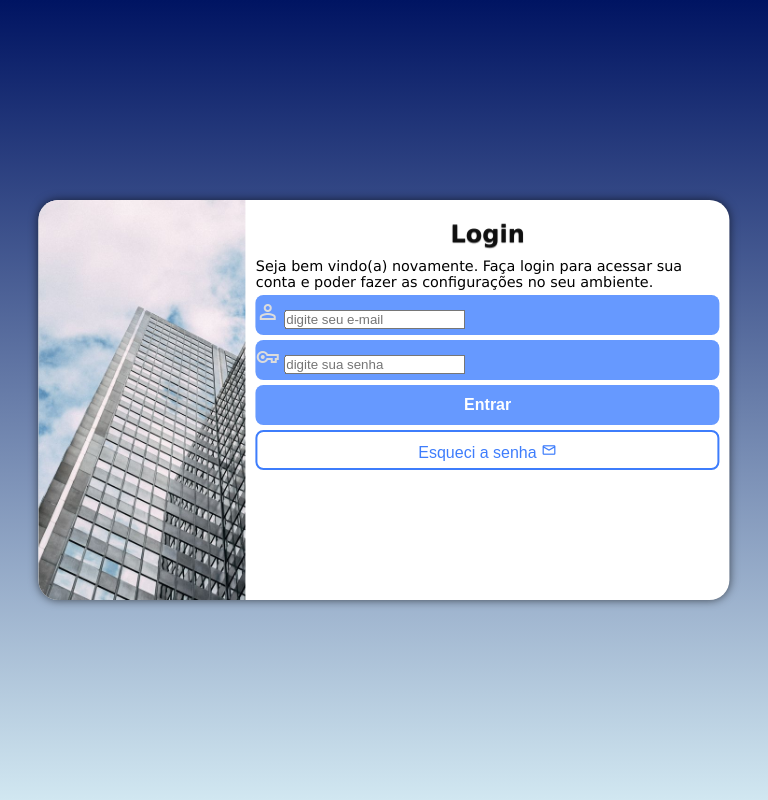
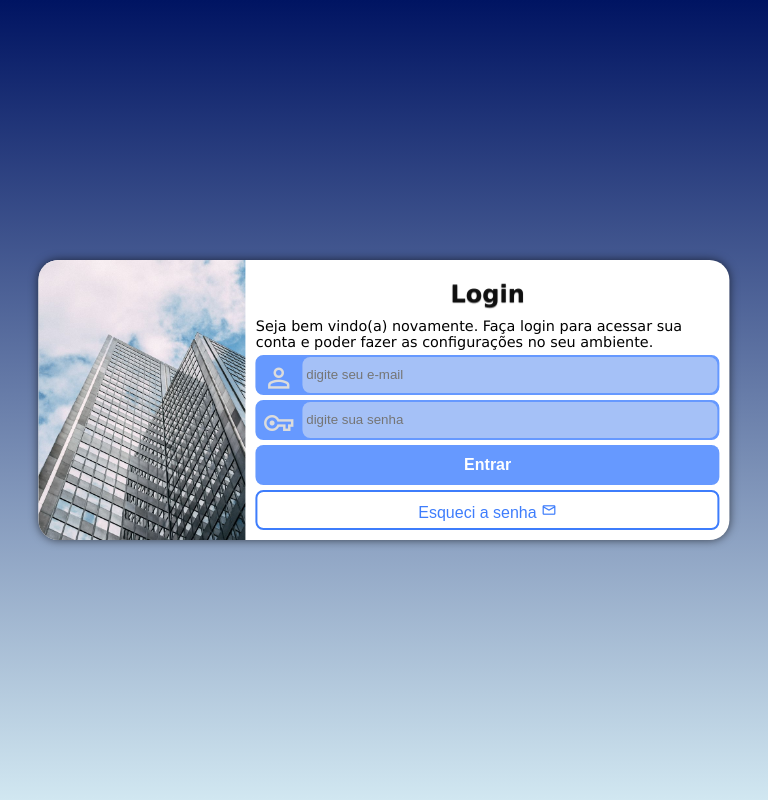
Before and after one commit to thiago7-7/projeto-login, a PHP site: page / in a window 768 px wide. Run offline with PHP 8.4, Linux system fonts and the light colour scheme.

Commit message:
criei o projeto login

```diff
--- a/estilos/media-query.css
+++ b/estilos/media-query.css
@@ -2,16 +2,7 @@
 
 
 
-
-@media screen and (min-width:600px) and (max-width:768) {
-    body, html {
-        background-color: #001462;
-    }
-}
-
 @media screen and (min-width:768px) and (max-width:992px ) {
-
-
 
 
 body {
@@ -22,16 +13,10 @@
 
 
 
-
-
-    section#login{
+section#login {
         width: 90vw;
-      height: 50vh;
-
-
-
+        height: 280px;
     }
-
 
 section#login > div#imagem {
         width: 30%;
@@ -46,26 +31,12 @@
         float: right;
   }
 
-
-   p#azul{
-
-        background-color:#6699FF;
-        border-radius: 10px;
-        padding: 0px;
-        width: 53vw;
-        height: 40px;
-        position:relative;
-
-    }
-
-
-
-
 section > div#formulario > p {
         font-size: 0.9em;
         font-weight: normal;
     }
 }
+
 
 @media screen and (min-width:992px) {
 
@@ -77,7 +48,9 @@
 
 section#login {
         width: 950px;
+        height: 300px;
     }
+
 section#login > div#imagem {
         float: right;
         width: 50%;
--- a/estilos/style.css
+++ b/estilos/style.css
@@ -13,16 +13,13 @@
 
 }
 
-
 *{
         font-family: Arial, Helvetica, sans-serif;
         padding: 0px;
         margin: 0px;
         box-sizing: border-box;
 
-
     }
-
 
 body, html {
         background-color: #001462;
@@ -35,10 +32,6 @@
         height: 100vh;
         width: 100vw;
         }
-
-
-
-
 
 section#login{
         background-color: white;
@@ -62,7 +55,6 @@
         height:200px;
         display: block;
 
-
   }
 
 section#login > div#formulario {
@@ -75,8 +67,6 @@
         font-weight: bolder;
         line-height: 16px;
         font-family: Verdana, Geneva, Tahoma, sans-serif;
-
-
   }
 
   h1{
@@ -88,7 +78,6 @@
         text-shadow: 0px 1px 1px rgba(0, 0, 0, 0.616);
   }
 
-
 form > div#campo {
         display: block;
         width: 100%;
@@ -96,24 +85,35 @@ form > div#campo {
         border-radius: 8px;
         margin: 5px 0px ;
         background-color:#6699ff;
-    border: none;
+        border: solid 2px #6699ff;
 }
 
-form > div#campo > label {
+ div#campo > label {
         display: none;
-}
-
-form > div#campo > input {
-
 
 }
 
-
-i{
+div#campo > i{
         color: var(--cor001);
-    padding-top: 5px ;
+        width: 40px;
+        padding: 5px;
+        font-size: 2em;
 }
 
+div#campo > input {
+        background-color:#bccff5bb ;
+        height: 100%;
+        width: calc(100% - 45px);
+        transform: translateY(-15px);
+        border: 0px;
+        border-radius:8px;
+        padding: 4px;
+}
+
+div#campo > input:focus-within {
+        background-color: white;
+
+}
 
 form > input[type=submit] {
 
@@ -131,7 +131,7 @@ form > input[type=submit] {
 
 form > input:hover {
         background-color: #3e7dfc;
-    transition: 0.3s;
+        transition: 1s;
 
 }
 
@@ -143,7 +143,6 @@ form > a.botao {
        font-size: 1em;
        color: #3e7dfc;
        text-align: center;
-
        height: 40px;
        width: 100%;
        border-radius: 8px;
@@ -160,5 +159,5 @@ form > a.botao > i {
 
 form > a.botao:hover {
         background-color:#6699ff60;
-    transition: 0.3s;
+        transition: 1s;
 }
--- a/index.html
+++ b/index.html
@@ -42,9 +42,13 @@
 
                    <div id="campo">
 
-                        <i class="material-symbols-outlined">vpn_key</i>
+                      <i class="material-symbols-outlined">vpn_key</i>
+
+
                         <input type="password" name="senha" id="isenha" placeholder="digite sua senha" required minlength="8" maxlength="20" autocomplete="current-password">
                          <label for="isen">Senha</label>
+
+
                    </div>
 
                     <input type="submit" value="Entrar">
```
Lines whose indentation alone changed are shown as unchanged.
